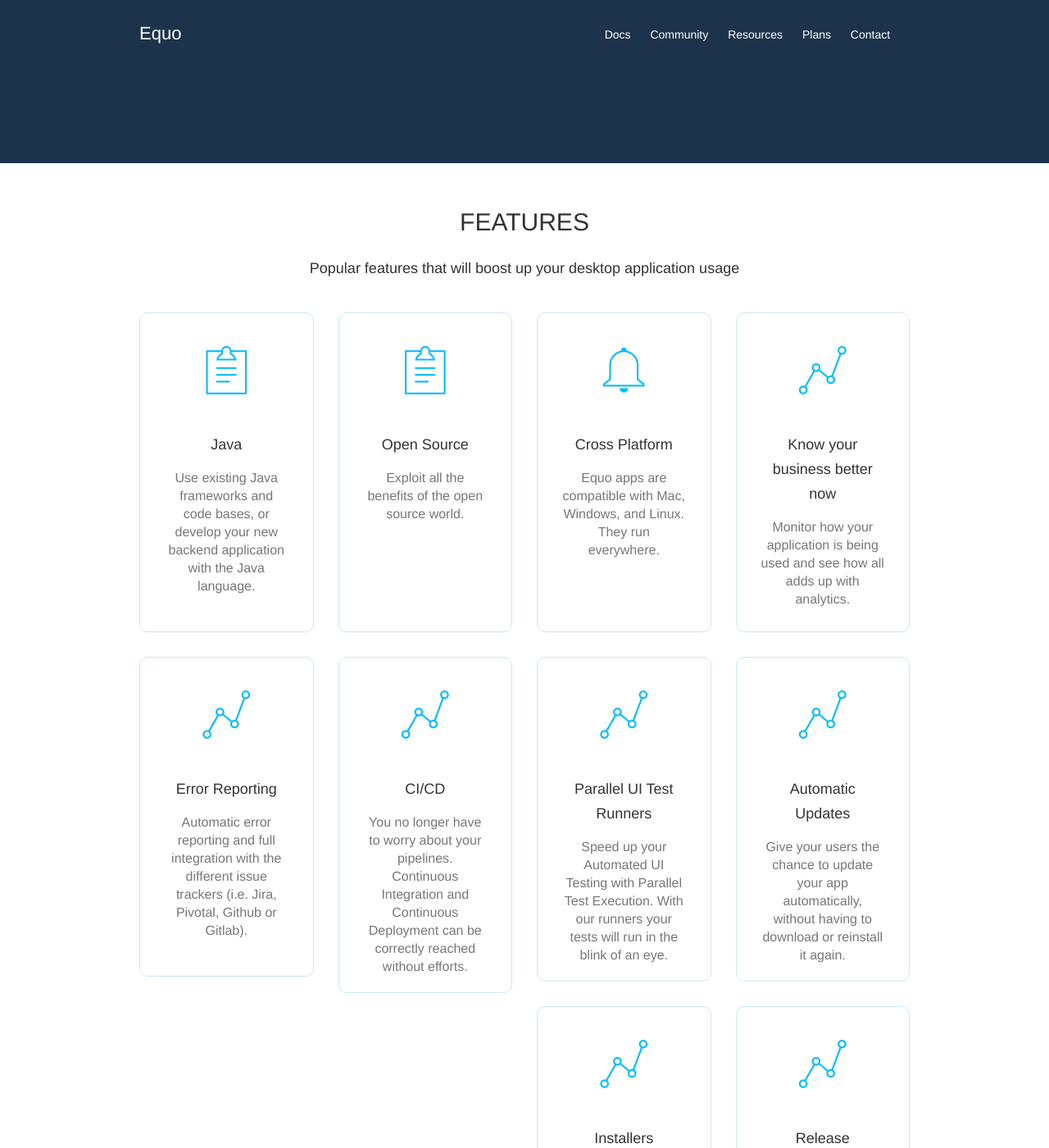
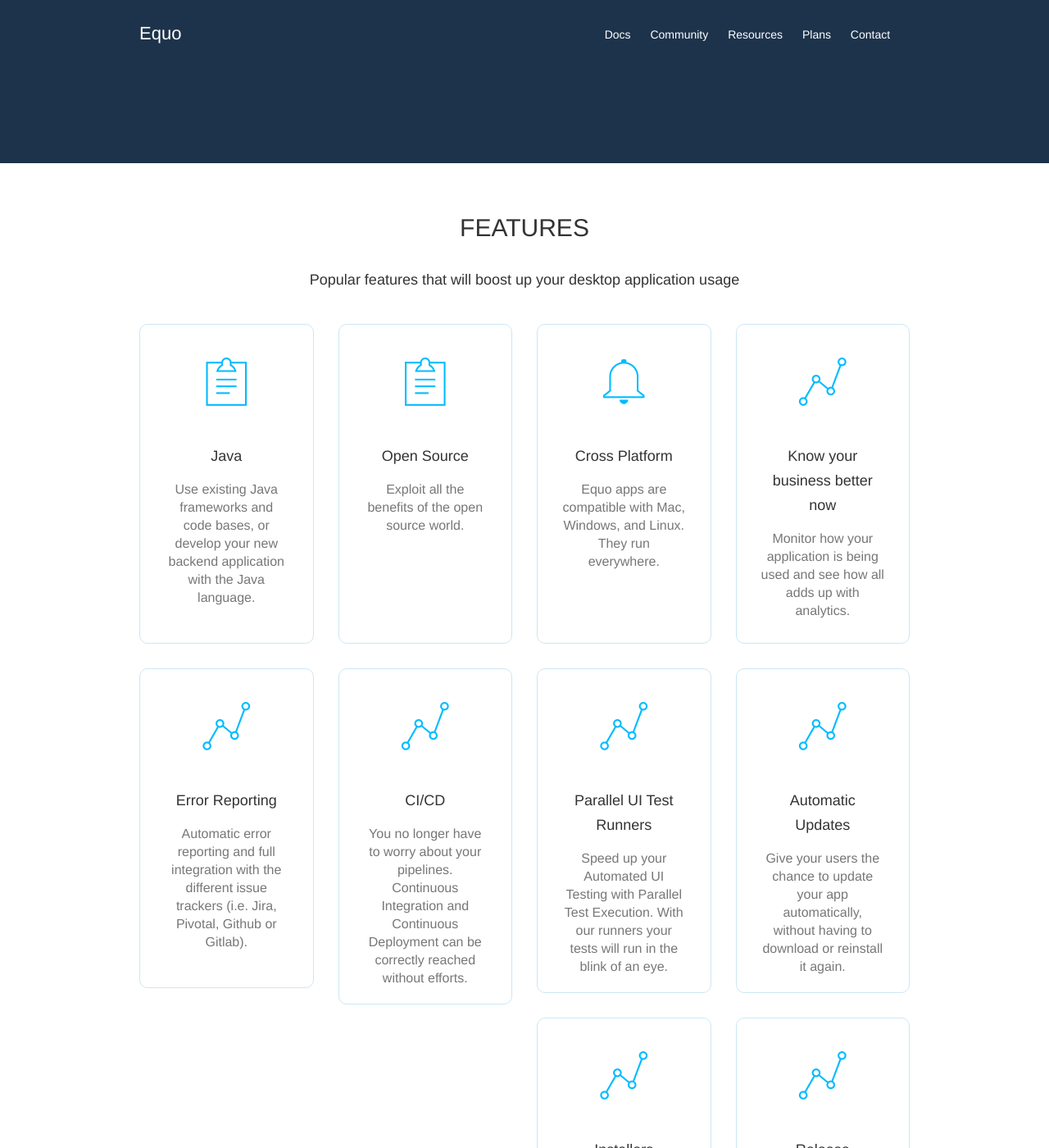
Before and after one commit to maketechnology/equo, a Jekyll site: the page built from index.html, in a window 1280 px wide and 1400 px high, scrolled down 431 px. Shown: the whole window at 82% size. Built offline with Jekyll 4.4.1, drawn with Linux system fonts in a browser that asks for light colours.

Commit message:
Augment line height of headers in sections

```diff
--- a/assets/css/landing-page.css
+++ b/assets/css/landing-page.css
@@ -860,7 +860,7 @@
       margin-bottom: 20px;
       font-size: 30px;
       position: relative;
-      line-height: 24px;
+      line-height: 38px;
 }
 
 .landing-page .navbar-top {
```
